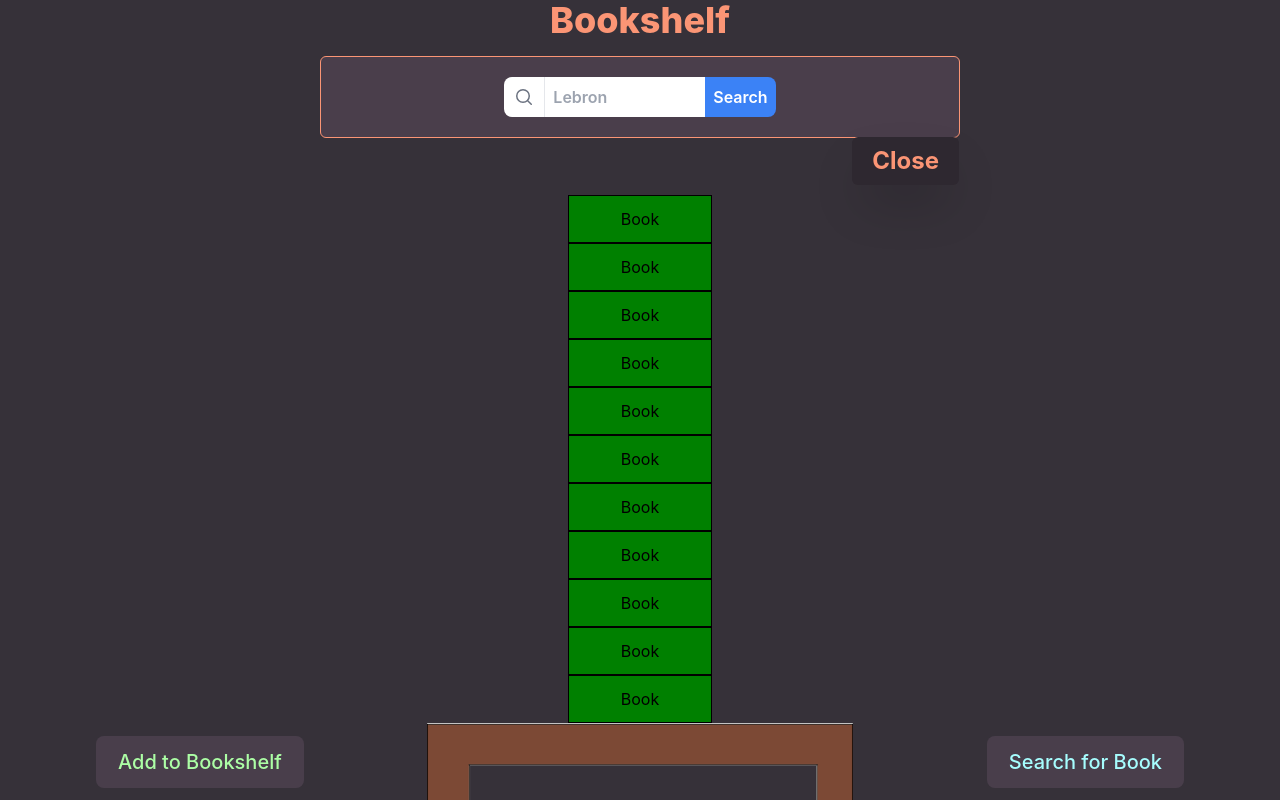
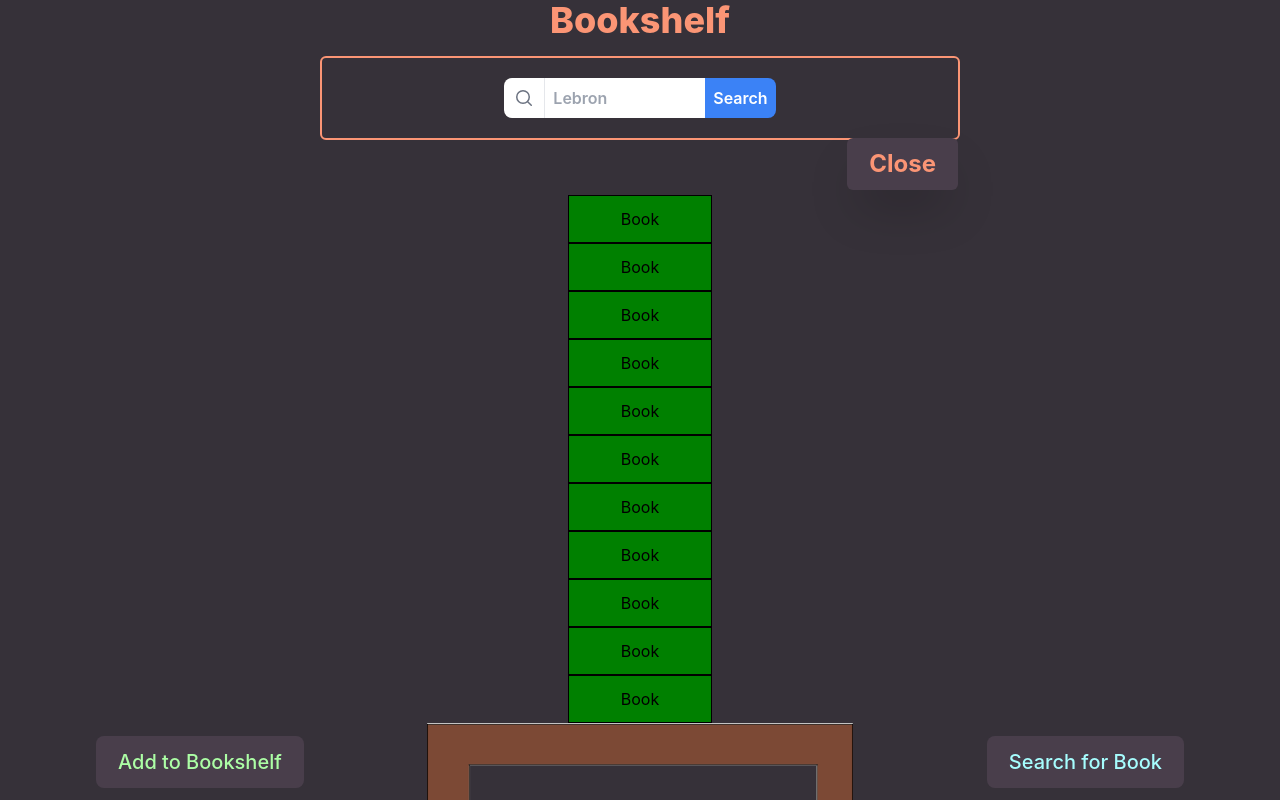
Before and after one commit to Coders222/bookshelf-frontend, a React (Create React App) app: page / in a window 1280 px wide. Both pictures are taken after a click on the button "Search for Book". Built offline with nearby package versions, Linux system fonts and the light colour scheme; the HTML template or start-up script is replaced by a standard one.

Commit message:
Change CSS

```diff
--- a/src/components/ExitButton.js
+++ b/src/components/ExitButton.js
@@ -8,7 +8,7 @@ export default function ExitButton(props){
         props.setString('')
     }
     return (
-        <button onClick = {() => exit()}class="float-right cursor-pointer group block px-5 py-2 rounded-md bg-[#2e2830] hover:bg-[#645567] text-[#fb9575] text-2xl font-bold shadow-2xl transition active:scale-90">
+        <button onClick = {() => exit()}class="float-right cursor-pointer group block px-5 py-2 rounded-md bg-[#493e4b] hover:border-[#fb9575] border-transparent border-2 text-[#fb9575] text-2xl font-bold shadow-2xl transition active:scale-90">
             <span class=" shadow-white">Close</span>
         </button>
     )
--- a/src/components/Search.js
+++ b/src/components/Search.js
@@ -26,7 +26,7 @@ export default function Search(props){
 
     if (props.searching){
         return (
-            <div class = 'mt-4 w-1/2 bg-[#4a3e4b] mx-auto rounded-md border border-1 border-[#fb9575]'>
+            <div class = 'mt-4 w-1/2 bg-[#363139] mx-auto rounded-md border border-1 border-[#fb9575] border-2'>
                 <SearchBar setShowResults = {setShowResults} setResults = {setResults} string = {searchString} setString = {setSearchString}/>
                 <ExitButton setString = {setSearchString} setSearching = {props.setSearching}/>
                 {displayResults(results)}
--- a/src/components/SearchBar.js
+++ b/src/components/SearchBar.js
@@ -19,7 +19,7 @@ export default function SearchBar(props){
                     </svg>
                 </div>
                 <input type="text" value = {props.string} onChange = {(e) => props.setString(e.target.value)} class="w-full max-w-[160px] bg-white pl-2 text-base font-semibold outline-0" placeholder="Lebron" id=""/>
-                <input type="button" value="Search" onClick = {() => search()} class="bg-blue-500 p-2 rounded-tr-lg rounded-br-lg text-white font-semibold hover:bg-blue-800 transition-colors"/>
+                <input type="button" value="Search" onClick = {() => search()} class="bg-blue-500 p-2 rounded-tr-lg rounded-br-lg text-white font-semibold hover:bg-blue-800 transition-colors cursor-pointer"/>
                 </div>
         </div>
     )
```
